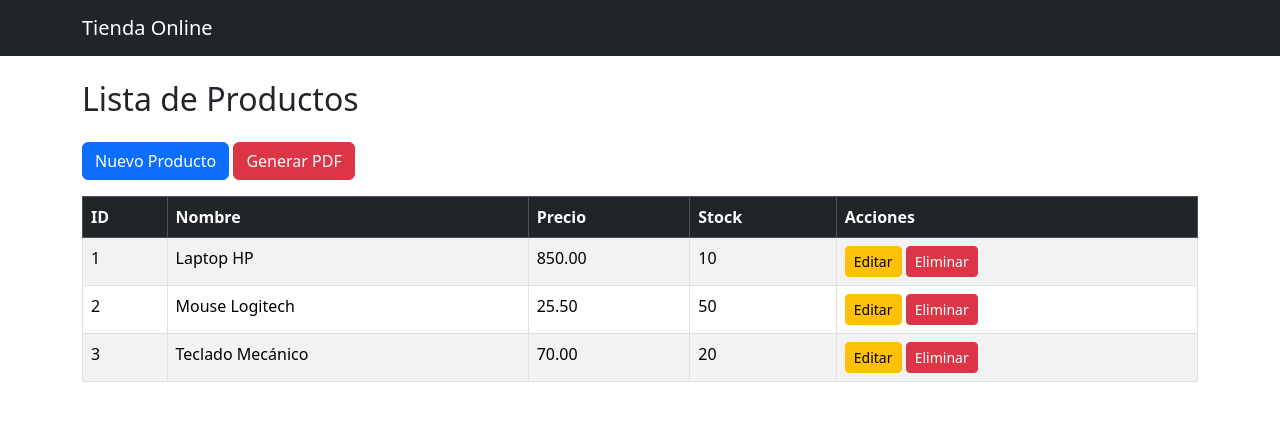
After one commit to beivy27/proyecto_001_TiendaOnline, a Flask app: page /productos in a window 1280 px wide. The commit adds this page. Shown: the top 421 px of the page. Run offline with Flask 3, Linux system fonts and the light colour scheme; data comes from the database, SQL or seed files in the repository.

Commit message:
Semana 15: CRUD completo con MySQL, tablas relacionadas y reporte PDF

```diff
--- a/app.py
+++ b/app.py
@@ -1,411 +1,90 @@
-from flask import Flask, render_template, request, redirect, url_for
-from flask_login import LoginManager, login_user, logout_user, login_required, current_user
-from werkzeug.security import generate_password_hash, check_password_hash
-from database import conectar
-from models import Usuario
+from flask import Flask, render_template, request, redirect, url_for, make_response
+from fpdf import FPDF
+
+from services.producto_service import (
+    listar_productos,
+    obtener_producto_por_id,
+    insertar_producto,
+    actualizar_producto,
+    eliminar_producto,
+    obtener_reporte_facturas
+)
 
 app = Flask(__name__)
-app.secret_key = 'clave_secreta_123'
 
-# =========================
-# CONFIGURACIÓN FLASK-LOGIN
-# =========================
-login_manager = LoginManager()
-login_manager.init_app(app)
-login_manager.login_view = 'login'
+@app.route("/")
+def inicio():
+    return redirect(url_for("ver_productos"))
 
+@app.route("/productos")
+def ver_productos():
+    productos = listar_productos()
+    return render_template("productos/listar.html", productos=productos)
 
-@login_manager.user_loader
-def load_user(user_id):
-    try:
-        conexion = conectar()
-        cursor = conexion.cursor()
-        cursor.execute(
-            "SELECT id_usuario, nombre, mail, password FROM usuarios WHERE id_usuario = %s",
-            (user_id,)
-        )
-        user = cursor.fetchone()
-        cursor.close()
-        conexion.close()
+@app.route("/productos/nuevo", methods=["GET", "POST"])
+def nuevo_producto():
+    if request.method == "POST":
+        nombre = request.form["nombre"]
+        precio = request.form["precio"]
+        stock = request.form["stock"]
+        insertar_producto(nombre, precio, stock)
+        return redirect(url_for("ver_productos"))
+    return render_template("productos/formulario.html", producto=None)
 
-        if user:
-            return Usuario(user[0], user[1], user[2], user[3])
-        return None
-    except Exception as e:
-        print(f"Error en load_user: {e}")
-        return None
+@app.route("/productos/editar/<int:id_producto>", methods=["GET", "POST"])
+def editar_producto(id_producto):
+    if request.method == "POST":
+        nombre = request.form["nombre"]
+        precio = request.form["precio"]
+        stock = request.form["stock"]
+        actualizar_producto(id_producto, nombre, precio, stock)
+        return redirect(url_for("ver_productos"))
 
+    producto = obtener_producto_por_id(id_producto)
+    return render_template("productos/formulario.html", producto=producto)
 
-def verificar_password(password_ingresada, password_guardada):
-    try:
-        return check_password_hash(password_guardada, password_ingresada)
-    except Exception:
-        return password_ingresada == password_guardada
+@app.route("/productos/eliminar/<int:id_producto>", methods=["POST"])
+def borrar_producto(id_producto):
+    eliminar_producto(id_producto)
+    return redirect(url_for("ver_productos"))
 
+@app.route("/productos/pdf")
+def reporte_productos_pdf():
+    datos = obtener_reporte_facturas()
 
-# =========================
-# INICIO / PANEL
-# =========================
-@app.route('/')
-def index():
-    return render_template('index.html')
+    pdf = FPDF(orientation="L")
+    pdf.add_page()
+    pdf.set_font("Arial", "B", 16)
+    pdf.cell(280, 10, "Reporte de Facturas y Productos", 0, 1, "C")
+    pdf.ln(5)
 
+    pdf.set_font("Arial", "B", 9)
+    pdf.cell(20, 10, "Factura", 1)
+    pdf.cell(35, 10, "Cliente", 1)
+    pdf.cell(35, 10, "Usuario", 1)
+    pdf.cell(55, 10, "Producto", 1)
+    pdf.cell(20, 10, "Cant.", 1)
+    pdf.cell(30, 10, "P. Unit.", 1)
+    pdf.cell(30, 10, "Subtotal", 1)
+    pdf.cell(25, 10, "Total", 1)
+    pdf.ln()
 
-@app.route('/panel')
-@login_required
-def panel():
-    return render_template('index.html')
+    pdf.set_font("Arial", "", 9)
+    for fila in datos:
+        pdf.cell(20, 10, str(fila["id_factura"]), 1)
+        pdf.cell(35, 10, str(fila["cliente"]), 1)
+        pdf.cell(35, 10, str(fila["usuario"]), 1)
+        pdf.cell(55, 10, str(fila["producto"]), 1)
+        pdf.cell(20, 10, str(fila["cantidad"]), 1)
+        pdf.cell(30, 10, str(fila["precio_unitario"]), 1)
+        pdf.cell(30, 10, str(fila["subtotal"]), 1)
+        pdf.cell(25, 10, str(fila["total"]), 1)
+        pdf.ln()
 
+    response = make_response(pdf.output(dest="S").encode("latin-1"))
+    response.headers.set("Content-Type", "application/pdf")
+    response.headers.set("Content-Disposition", "inline; filename=reporte_facturas.pdf")
+    return response
 
-@app.route('/test_db')
-@login_required
-def test_db():
-    try:
-        conexion = conectar()
-        cursor = conexion.cursor()
-        cursor.execute("SHOW TABLES;")
-        tablas = cursor.fetchall()
-        cursor.close()
-        conexion.close()
-        return f"Conexión exitosa. Tablas: {tablas}"
-    except Exception as e:
-        return f"Error de conexión: {e}"
-
-
-# =========================
-# LOGIN / LOGOUT / REGISTRO
-# =========================
-@app.route('/login', methods=['GET', 'POST'])
-def login():
-    if current_user.is_authenticated:
-        return redirect(url_for('panel'))
-
-    if request.method == 'POST':
-        mail = request.form['mail']
-        password = request.form['password']
-
-        try:
-            conexion = conectar()
-            cursor = conexion.cursor()
-            cursor.execute(
-                "SELECT id_usuario, nombre, mail, password FROM usuarios WHERE mail = %s",
-                (mail,)
-            )
-            user = cursor.fetchone()
-            cursor.close()
-            conexion.close()
-
-            if user and verificar_password(password, user[3]):
-                usuario = Usuario(user[0], user[1], user[2], user[3])
-                login_user(usuario)
-                return redirect(url_for('panel'))
-            else:
-                return "Correo o contraseña incorrectos"
-
-        except Exception as e:
-            return f"Error en login: {e}"
-
-    return render_template('login.html')
-
-
-@app.route('/logout')
-@login_required
-def logout():
-    logout_user()
-    return redirect(url_for('login'))
-
-
-@app.route('/registro', methods=['GET', 'POST'])
-@app.route('/agregar_usuario_mysql', methods=['GET', 'POST'])
-def agregar_usuario_mysql():
-    if request.method == 'POST':
-        nombre = request.form['nombre']
-        mail = request.form['mail']
-        password = request.form['password']
-
-        password_segura = generate_password_hash(password, method='pbkdf2:sha256')
-
-        try:
-            conexion = conectar()
-            cursor = conexion.cursor()
-            sql = "INSERT INTO usuarios (nombre, mail, password) VALUES (%s, %s, %s)"
-            valores = (nombre, mail, password_segura)
-            cursor.execute(sql, valores)
-            conexion.commit()
-            cursor.close()
-            conexion.close()
-
-            if request.path == '/registro':
-                return redirect(url_for('login'))
-            return redirect(url_for('usuarios_mysql'))
-
-        except Exception as e:
-            return f"Error al insertar usuario: {e}"
-
-    return render_template('agregar_usuario_mysql.html')
-
-
-# =========================
-# USUARIOS
-# =========================
-@app.route('/usuarios_mysql')
-@login_required
-def usuarios_mysql():
-    try:
-        conexion = conectar()
-        cursor = conexion.cursor()
-        cursor.execute("SELECT * FROM usuarios;")
-        usuarios = cursor.fetchall()
-        cursor.close()
-        conexion.close()
-        return render_template('usuarios_mysql.html', usuarios=usuarios)
-    except Exception as e:
-        return f"Error al consultar usuarios: {e}"
-
-
-@app.route('/editar_usuario_mysql/<int:id_usuario>', methods=['GET', 'POST'])
-@login_required
-def editar_usuario_mysql(id_usuario):
-    try:
-        conexion = conectar()
-        cursor = conexion.cursor()
-
-        if request.method == 'POST':
-            nombre = request.form['nombre']
-            mail = request.form['mail']
-            password = request.form['password']
-
-            password_segura = generate_password_hash(password, method='pbkdf2:sha256')
-
-            sql = "UPDATE usuarios SET nombre=%s, mail=%s, password=%s WHERE id_usuario=%s"
-            valores = (nombre, mail, password_segura, id_usuario)
-            cursor.execute(sql, valores)
-            conexion.commit()
-            cursor.close()
-            conexion.close()
-            return redirect(url_for('usuarios_mysql'))
-
-        cursor.execute("SELECT * FROM usuarios WHERE id_usuario = %s", (id_usuario,))
-        usuario = cursor.fetchone()
-        cursor.close()
-        conexion.close()
-
-        return render_template('editar_usuario_mysql.html', usuario=usuario)
-
-    except Exception as e:
-        return f"Error al editar usuario: {e}"
-
-
-@app.route('/eliminar_usuario_mysql/<int:id_usuario>')
-@login_required
-def eliminar_usuario_mysql(id_usuario):
-    try:
-        conexion = conectar()
-        cursor = conexion.cursor()
-        cursor.execute("DELETE FROM usuarios WHERE id_usuario = %s", (id_usuario,))
-        conexion.commit()
-        cursor.close()
-        conexion.close()
-        return redirect(url_for('usuarios_mysql'))
-    except Exception as e:
-        return f"Error al eliminar usuario: {e}"
-
-
-# =========================
-# PRODUCTOS
-# =========================
-@app.route('/productos_mysql')
-@login_required
-def productos_mysql():
-    try:
-        conexion = conectar()
-        cursor = conexion.cursor()
-        cursor.execute("SELECT * FROM productos;")
-        productos = cursor.fetchall()
-        cursor.close()
-        conexion.close()
-        return render_template('productos_mysql.html', productos=productos)
-    except Exception as e:
-        return f"Error al consultar productos: {e}"
-
-
-@app.route('/agregar_producto_mysql', methods=['GET', 'POST'])
-@login_required
-def agregar_producto_mysql():
-    if request.method == 'POST':
-        nombre = request.form['nombre']
-        descripcion = request.form['descripcion']
-        precio = request.form['precio']
-        stock = request.form['stock']
-
-        try:
-            conexion = conectar()
-            cursor = conexion.cursor()
-            sql = """
-                INSERT INTO productos (nombre, descripcion, precio, stock)
-                VALUES (%s, %s, %s, %s)
-            """
-            valores = (nombre, descripcion, precio, stock)
-            cursor.execute(sql, valores)
-            conexion.commit()
-            cursor.close()
-            conexion.close()
-            return redirect(url_for('productos_mysql'))
-        except Exception as e:
-            return f"Error al insertar producto: {e}"
-
-    return render_template('agregar_producto_mysql.html')
-
-
-@app.route('/editar_producto_mysql/<int:id_producto>', methods=['GET', 'POST'])
-@login_required
-def editar_producto_mysql(id_producto):
-    try:
-        conexion = conectar()
-        cursor = conexion.cursor()
-
-        if request.method == 'POST':
-            nombre = request.form['nombre']
-            descripcion = request.form['descripcion']
-            precio = request.form['precio']
-            stock = request.form['stock']
-
-            sql = """
-                UPDATE productos
-                SET nombre=%s, descripcion=%s, precio=%s, stock=%s
-                WHERE id_producto=%s
-            """
-            valores = (nombre, descripcion, precio, stock, id_producto)
-            cursor.execute(sql, valores)
-            conexion.commit()
-            cursor.close()
-            conexion.close()
-            return redirect(url_for('productos_mysql'))
-
-        cursor.execute("SELECT * FROM productos WHERE id_producto = %s", (id_producto,))
-        producto = cursor.fetchone()
-        cursor.close()
-        conexion.close()
-
-        return render_template('editar_producto_mysql.html', producto=producto)
-
-    except Exception as e:
-        return f"Error al editar producto: {e}"
-
-
-@app.route('/eliminar_producto_mysql/<int:id_producto>')
-@login_required
-def eliminar_producto_mysql(id_producto):
-    try:
-        conexion = conectar()
-        cursor = conexion.cursor()
-        cursor.execute("DELETE FROM productos WHERE id_producto = %s", (id_producto,))
-        conexion.commit()
-        cursor.close()
-        conexion.close()
-        return redirect(url_for('productos_mysql'))
-    except Exception as e:
-        return f"Error al eliminar producto: {e}"
-
-
-# =========================
-# CLIENTES
-# =========================
-@app.route('/clientes_mysql')
-@login_required
-def clientes_mysql():
-    try:
-        conexion = conectar()
-        cursor = conexion.cursor()
-        cursor.execute("SELECT * FROM clientes;")
-        clientes = cursor.fetchall()
-        cursor.close()
-        conexion.close()
-        return render_template('clientes_mysql.html', clientes=clientes)
-    except Exception as e:
-        return f"Error al consultar clientes: {e}"
-
-
-@app.route('/agregar_cliente_mysql', methods=['GET', 'POST'])
-@login_required
-def agregar_cliente_mysql():
-    if request.method == 'POST':
-        nombre = request.form['nombre']
-        apellido = request.form['apellido']
-        correo = request.form['correo']
-        telefono = request.form['telefono']
-        direccion = request.form['direccion']
-
-        try:
-            conexion = conectar()
-            cursor = conexion.cursor()
-            sql = """
-                INSERT INTO clientes (nombre, apellido, correo, telefono, direccion)
-                VALUES (%s, %s, %s, %s, %s)
-            """
-            valores = (nombre, apellido, correo, telefono, direccion)
-            cursor.execute(sql, valores)
-            conexion.commit()
-            cursor.close()
-            conexion.close()
-            return redirect(url_for('clientes_mysql'))
-        except Exception as e:
-            return f"Error al insertar cliente: {e}"
-
-    return render_template('agregar_cliente_mysql.html')
-
-
-@app.route('/editar_cliente_mysql/<int:id_cliente>', methods=['GET', 'POST'])
-@login_required
-def editar_cliente_mysql(id_cliente):
-    try:
-        conexion = conectar()
-        cursor = conexion.cursor()
-
-        if request.method == 'POST':
-            nombre = request.form['nombre']
-            apellido = request.form['apellido']
-            correo = request.form['correo']
-            telefono = request.form['telefono']
-            direccion = request.form['direccion']
-
-            sql = """
-                UPDATE clientes
-                SET nombre=%s, apellido=%s, correo=%s, telefono=%s, direccion=%s
-                WHERE id_cliente=%s
-            """
-            valores = (nombre, apellido, correo, telefono, direccion, id_cliente)
-            cursor.execute(sql, valores)
-            conexion.commit()
-            cursor.close()
-            conexion.close()
-            return redirect(url_for('clientes_mysql'))
-
-        cursor.execute("SELECT * FROM clientes WHERE id_cliente = %s", (id_cliente,))
-        cliente = cursor.fetchone()
-        cursor.close()
-        conexion.close()
-
-        return render_template('editar_cliente_mysql.html', cliente=cliente)
-
-    except Exception as e:
-        return f"Error al editar cliente: {e}"
-
-
-@app.route('/eliminar_cliente_mysql/<int:id_cliente>')
-@login_required
-def eliminar_cliente_mysql(id_cliente):
-    try:
-        conexion = conectar()
-        cursor = conexion.cursor()
-        cursor.execute("DELETE FROM clientes WHERE id_cliente = %s", (id_cliente,))
-        conexion.commit()
-        cursor.close()
-        conexion.close()
-        return redirect(url_for('clientes_mysql'))
-    except Exception as e:
-        return f"Error al eliminar cliente: {e}"
-
-
-if __name__ == '__main__':
+if __name__ == "__main__":
     app.run(debug=True)
--- a/conexion/conexion.py
+++ b/conexion/conexion.py
@@ -1,11 +1,9 @@
 import mysql.connector
 
-
-def conectar():
-    conexion = mysql.connector.connect(
+def obtener_conexion():
+    return mysql.connector.connect(
         host="localhost",
         user="root",
         password="Root1234*",
         database="tienda_online"
     )
-    return conexion
--- /dev/null
+++ b/forms/producto_form.py
@@ -0,0 +1,5 @@
+class ProductoForm:
+    def __init__(self, nombre="", precio="", stock=""):
+        self.nombre = nombre
+        self.precio = precio
+        self.stock = stock
--- /dev/null
+++ b/models/producto.py
@@ -0,0 +1,6 @@
+class Producto:
+    def __init__(self, id_producto=None, nombre="", precio=0, stock=0):
+        self.id_producto = id_producto
+        self.nombre = nombre
+        self.precio = precio
+        self.stock = stock
--- a/templates/base.html
+++ b/templates/base.html
@@ -1,28 +1,22 @@
 <!DOCTYPE html>
 <html lang="es">
 <head>
-  <meta charset="UTF-8" />
-  <meta name="viewport" content="width=device-width, initial-scale=1.0" />
-  <title>Proyecto Tienda Online</title>
-  <link rel="stylesheet" href="{{ url_for('static', filename='styles.css') }}">
+    <meta charset="UTF-8">
+    <meta name="viewport" content="width=device-width, initial-scale=1.0">
+    <title>{% block title %}Tienda Online{% endblock %}</title>
+    <link href="https://cdn.jsdelivr.net/npm/bootstrap@5.3.3/dist/css/bootstrap.min.css" rel="stylesheet">
+    <link rel="stylesheet" href="{{ url_for('static', filename='css/style.css') }}">
 </head>
 <body>
+    <nav class="navbar navbar-dark bg-dark">
+        <div class="container">
+            <a class="navbar-brand" href="{{ url_for('ver_productos') }}">Tienda Online</a>
+        </div>
+    </nav>
 
-  <header class="topbar">
-    <div class="container">
-      <h3><a href="{{ url_for('index') }}" class="toplink">Inicio</a></h3>
+    <div class="container mt-4">
+        {% block content %}
+        {% endblock %}
     </div>
-  </header>
-
-  <main class="container content">
-    {% block content %}{% endblock %}
-  </main>
-
-  <footer class="footer">
-    <div class="container">
-      <p>© 2026 - Proyecto Tienda Online</p>
-    </div>
-  </footer>
-
 </body>
 </html>
--- /dev/null
+++ b/templates/productos/listar.html
@@ -0,0 +1,39 @@
+{% extends "base.html" %}
+
+{% block title %}Productos{% endblock %}
+
+{% block content %}
+<h2 class="mb-4">Lista de Productos</h2>
+
+<a href="{{ url_for('nuevo_producto') }}" class="btn btn-primary mb-3">Nuevo Producto</a>
+<a href="{{ url_for('reporte_productos_pdf') }}" class="btn btn-danger mb-3">Generar PDF</a>
+
+<table class="table table-bordered table-striped">
+    <thead class="table-dark">
+        <tr>
+            <th>ID</th>
+            <th>Nombre</th>
+            <th>Precio</th>
+            <th>Stock</th>
+            <th>Acciones</th>
+        </tr>
+    </thead>
+    <tbody>
+        {% for producto in productos %}
+        <tr>
+            <td>{{ producto.id_producto }}</td>
+            <td>{{ producto.nombre }}</td>
+            <td>{{ producto.precio }}</td>
+            <td>{{ producto.stock }}</td>
+            <td>
+                <a href="{{ url_for('editar_producto', id_producto=producto.id_producto) }}" class="btn btn-warning btn-sm">Editar</a>
+
+                <form action="{{ url_for('borrar_producto', id_producto=producto.id_producto) }}" method="POST" style="display:inline;">
+                    <button type="submit" class="btn btn-danger btn-sm" onclick="return confirm('¿Seguro que deseas eliminar este producto?')">Eliminar</button>
+                </form>
+            </td>
+        </tr>
+        {% endfor %}
+    </tbody>
+</table>
+{% endblock %}
```
Also changed, not shown: requirements.txt (+3 -15 lines), services/producto_service.py (added, +74 -0 lines), templates/productos/formulario.html (added, +36 -0 lines), static/css/style.css (added).
